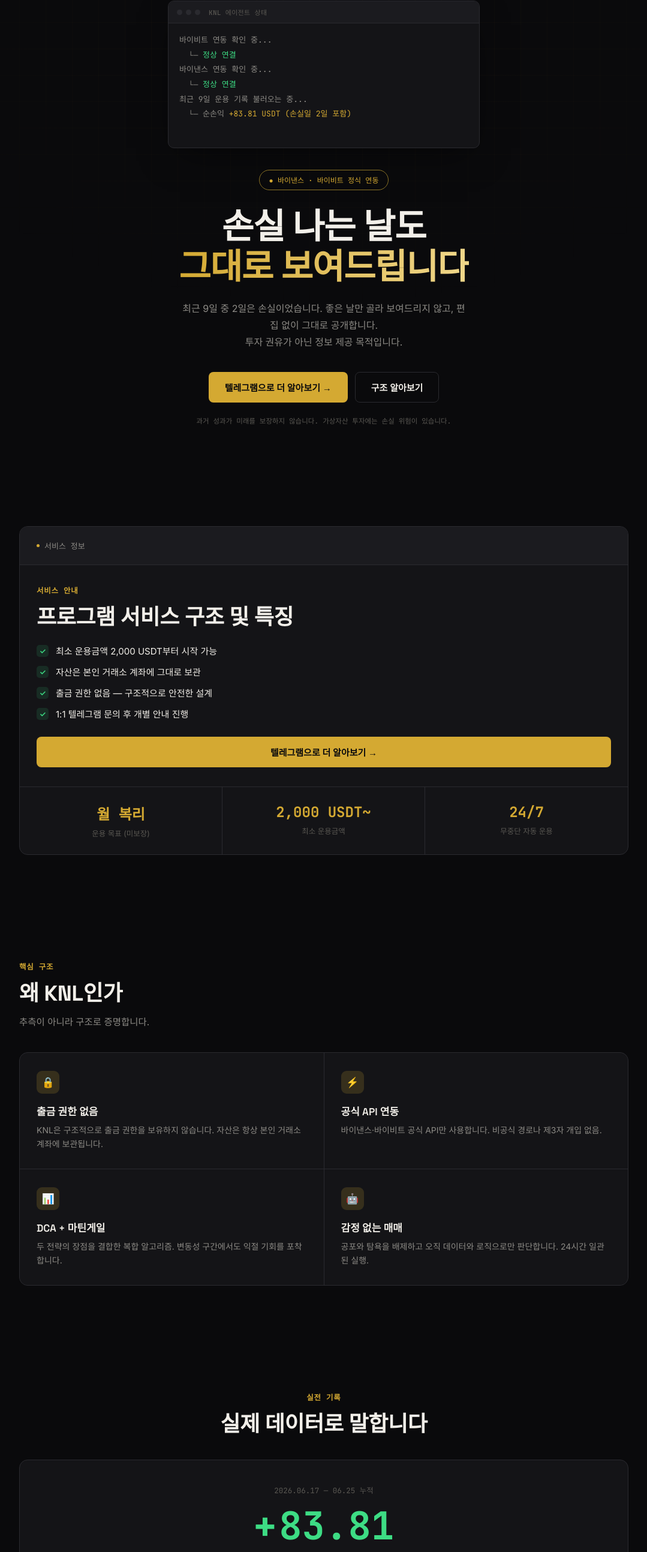
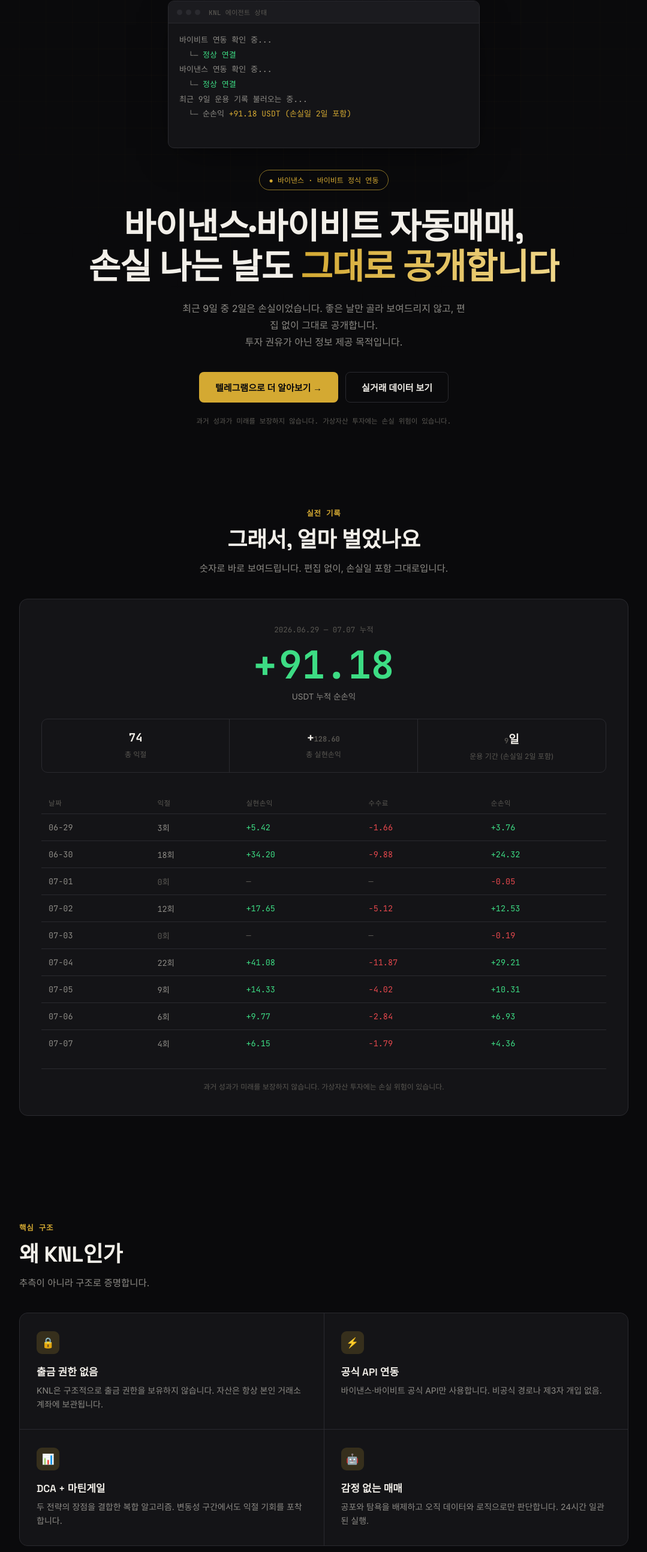
Before and after one commit to ssv1026007290-arch/knl-landing, a plain HTML site: page index.html in a window 1280 px wide. Shown: the part 213-2800 px from the top of the page at 60% size, without its empty margins (100-1179 px from the left). Drawn offline with Linux system fonts and the light colour scheme.

Commit message:
Update index.html

```diff
--- a/index.html
+++ b/index.html
@@ -377,41 +377,52 @@
     </div>
 
     <span class="badge">● 바이낸스 · 바이비트 정식 연동</span>
-    <h1>손실 나는 날도<br><em>그대로 보여드립니다</em></h1>
+    <h1>바이낸스·바이비트 자동매매,<br>손실 나는 날도 <em>그대로 공개합니다</em></h1>
     <p class="hero-sub">최근 9일 중 2일은 손실이었습니다. 좋은 날만 골라 보여드리지 않고, 편집 없이 그대로 공개합니다.<br>투자 권유가 아닌 정보 제공 목적입니다.</p>
     <div class="hero-actions">
       <a class="btn btn-primary" href="https://t.me/KNLG8" target="_blank" rel="noopener">텔레그램으로 더 알아보기 →</a>
-      <a class="btn btn-ghost" href="#structure">구조 알아보기</a>
+      <a class="btn btn-ghost" href="#data">실거래 데이터 보기</a>
     </div>
     <p class="hero-disclaimer">과거 성과가 미래를 보장하지 않습니다. 가상자산 투자에는 손실 위험이 있습니다.</p>
   </div>
 </header>
 
-<section id="structure">
+<section id="data" style="padding-top:56px;">
   <div class="wrap">
-    <div class="reveal service-card">
-      <div class="service-card-head"><span class="dot"></span><span>서비스 정보</span></div>
-      <div class="service-card-body">
-        <span class="eyebrow">서비스 안내</span>
-        <h2>프로그램 서비스 구조 및 특징</h2>
-        <ul class="checklist">
-          <li><span class="check">✓</span>최소 운용금액 2,000 USDT부터 시작 가능</li>
-          <li><span class="check">✓</span>자산은 본인 거래소 계좌에 그대로 보관</li>
-          <li><span class="check">✓</span>출금 권한 없음 — 구조적으로 안전한 설계</li>
-          <li><span class="check">✓</span>1:1 텔레그램 문의 후 개별 안내 진행</li>
-        </ul>
-        <a class="btn btn-primary" href="https://t.me/KNLG8" target="_blank" rel="noopener" style="width:100%;justify-content:center;">텔레그램으로 더 알아보기 →</a>
+    <div class="reveal" style="text-align:center;">
+      <span class="eyebrow">실전 기록</span>
+      <h2>그래서, 얼마 벌었나요</h2>
+      <p class="section-sub" style="margin:0 auto;">숫자로 바로 보여드립니다. 편집 없이, 손실일 포함 그대로입니다.</p>
+    </div>
+    <div class="data-card reveal">
+      <div class="data-range">2026.06.29 — 07.07 누적</div>
+      <div class="data-hero-num"><span>+</span><span class="count-up" data-target="91.18">0.00</span></div>
+      <div class="data-hero-label">USDT 누적 순손익</div>
+      <div class="data-substats">
+        <div><b class="count-up" data-target="74" data-int="1">0</b><span>총 익절</span></div>
+        <div><b class="pos">+<span class="count-up" data-target="128.60">0.00</span></b><span>총 실현손익</span></div>
+        <div><b><span class="count-up" data-target="9" data-int="1">0</span>일</b><span>운용 기간 (손실일 2일 포함)</span></div>
       </div>
-      <div class="stat-row">
-        <div class="stat-cell"><div class="stat-num">월 복리</div><div class="stat-label">운용 목표 (미보장)</div></div>
-        <div class="stat-cell"><div class="stat-num">2,000 USDT~</div><div class="stat-label">최소 운용금액</div></div>
-        <div class="stat-cell"><div class="stat-num">24/7</div><div class="stat-label">무중단 자동 운용</div></div>
-      </div>
+      <table>
+        <thead><tr><th>날짜</th><th>익절</th><th>실현손익</th><th>수수료</th><th>순손익</th></tr></thead>
+        <tbody>
+          <tr><td>06-29</td><td>3회</td><td class="pos">+5.42</td><td class="neg">-1.66</td><td class="pos">+3.76</td></tr>
+          <tr><td>06-30</td><td>18회</td><td class="pos">+34.20</td><td class="neg">-9.88</td><td class="pos">+24.32</td></tr>
+          <tr><td>07-01</td><td class="muted-cell">0회</td><td class="muted-cell">—</td><td class="muted-cell">—</td><td class="neg">-0.05</td></tr>
+          <tr><td>07-02</td><td>12회</td><td class="pos">+17.65</td><td class="neg">-5.12</td><td class="pos">+12.53</td></tr>
+          <tr><td>07-03</td><td class="muted-cell">0회</td><td class="muted-cell">—</td><td class="muted-cell">—</td><td class="neg">-0.19</td></tr>
+          <tr><td>07-04</td><td>22회</td><td class="pos">+41.08</td><td class="neg">-11.87</td><td class="pos">+29.21</td></tr>
+          <tr><td>07-05</td><td>9회</td><td class="pos">+14.33</td><td class="neg">-4.02</td><td class="pos">+10.31</td></tr>
+          <tr><td>07-06</td><td>6회</td><td class="pos">+9.77</td><td class="neg">-2.84</td><td class="pos">+6.93</td></tr>
+          <tr><td>07-07</td><td>4회</td><td class="pos">+6.15</td><td class="neg">-1.79</td><td class="pos">+4.36</td></tr>
+        </tbody>
+      </table>
+      <div class="data-disclaimer">과거 성과가 미래를 보장하지 않습니다. 가상자산 투자에는 손실 위험이 있습니다.</div>
     </div>
   </div>
 </section>
 
-<section>
+<section id="structure">
   <div class="wrap">
     <div class="reveal">
       <span class="eyebrow">핵심 구조</span>
@@ -445,33 +456,24 @@
 
 <section>
   <div class="wrap">
-    <div class="reveal" style="text-align:center;">
-      <span class="eyebrow">실전 기록</span>
-      <h2>실제 데이터로 말합니다</h2>
-    </div>
-    <div class="data-card reveal">
-      <div class="data-range">2026.06.17 — 06.25 누적</div>
-      <div class="data-hero-num"><span>+</span><span class="count-up" data-target="83.81">0.00</span></div>
-      <div class="data-hero-label">USDT 누적 순손익</div>
-      <div class="data-substats">
-        <div><b class="count-up" data-target="99" data-int="1">0</b><span>총 익절</span></div>
-        <div><b class="pos">+<span class="count-up" data-target="120.56">0.00</span></b><span>총 실현손익</span></div>
-        <div><b><span class="count-up" data-target="9" data-int="1">0</span>일</b><span>운용 기간</span></div>
+    <div class="reveal service-card">
+      <div class="service-card-head"><span class="dot"></span><span>서비스 정보</span></div>
+      <div class="service-card-body">
+        <span class="eyebrow">서비스 안내</span>
+        <h2>프로그램 서비스 구조 및 특징</h2>
+        <ul class="checklist">
+          <li><span class="check">✓</span>자산은 본인 거래소 계좌에 그대로 보관</li>
+          <li><span class="check">✓</span>출금 권한 없음 — 구조적으로 안전한 설계</li>
+          <li><span class="check">✓</span>1:1 텔레그램 문의 후 개별 안내 진행</li>
+          <li><span class="check">✓</span>최소 운용금액 2,000 USDT부터 시작 가능</li>
+        </ul>
+        <a class="btn btn-primary" href="https://t.me/KNLG8" target="_blank" rel="noopener" style="width:100%;justify-content:center;">텔레그램으로 더 알아보기 →</a>
       </div>
-      <table>
-        <thead><tr><th>날짜</th><th>익절</th><th>실현손익</th><th>수수료</th><th>순손익</th></tr></thead>
-        <tbody>
-          <tr><td>06-17</td><td>1회</td><td class="pos">+2.85</td><td class="neg">-1.04</td><td class="pos">+1.81</td></tr>
-          <tr><td>06-18</td><td>20회</td><td class="pos">+39.07</td><td class="neg">-11.29</td><td class="pos">+27.78</td></tr>
-          <tr><td>06-19</td><td>15회</td><td class="pos">+20.2</td><td class="neg">-5.99</td><td class="pos">+14.1</td></tr>
-          <tr><td>06-20</td><td class="muted-cell">0회</td><td class="muted-cell">—</td><td class="muted-cell">—</td><td class="neg">-0.07</td></tr>
-          <tr><td>06-21</td><td class="muted-cell">0회</td><td class="muted-cell">—</td><td class="muted-cell">—</td><td class="neg">-0.14</td></tr>
-          <tr><td>06-22</td><td>1회</td><td class="pos">+8.51</td><td class="neg">-1.85</td><td class="pos">+6.57</td></tr>
-          <tr><td>06-24</td><td>20회</td><td class="pos">+26.07</td><td class="neg">-7.69</td><td class="pos">+18.36</td></tr>
-          <tr><td>06-25</td><td>14회</td><td class="pos">+10.36</td><td class="neg">-4.19</td><td class="pos">+6.16</td></tr>
-        </tbody>
-      </table>
-      <div class="data-disclaimer">과거 성과가 미래를 보장하지 않습니다. 가상자산 투자에는 손실 위험이 있습니다.</div>
+      <div class="stat-row">
+        <div class="stat-cell"><div class="stat-num">월 복리</div><div class="stat-label">운용 목표 (미보장)</div></div>
+        <div class="stat-cell"><div class="stat-num">24/7</div><div class="stat-label">무중단 자동 운용</div></div>
+        <div class="stat-cell"><div class="stat-num">2,000 USDT~</div><div class="stat-label">최소 운용금액</div></div>
+      </div>
     </div>
   </div>
 </section>
@@ -533,7 +535,7 @@ const termLines = [
   { text: '바이낸스 연동 확인 중...', delay: 950 },
   { text: '  └─ ', mark: 'ok', markText: '정상 연결', delay: 1450 },
   { text: '최근 9일 운용 기록 불러오는 중...', delay: 1900 },
-  { text: '  └─ 순손익 ', mark: 'amt', markText: '+83.81 USDT (손실일 2일 포함)', delay: 2500 },
+  { text: '  └─ 순손익 ', mark: 'amt', markText: '+91.18 USDT (손실일 2일 포함)', delay: 2500 },
 ];
 
 const termBody = document.getElementById('termBody');
@@ -557,7 +559,7 @@ setTimeout(() => termBody.appendChild(cursor), 2600);
 const tickerItems = [
   '바이비트 연동 · 정상 작동',
   '바이낸스 연동 · 정상 작동',
-  '9일 운용 · 손실일 2일 포함 · 순손익 +83.81 USDT',
+  '9일 운용 · 손실일 2일 포함 · 순손익 +91.18 USDT',
   '출금 권한 없음 · 자산은 본인 계좌 보관',
   '24시간 무중단 자동 운용',
 ];
```
